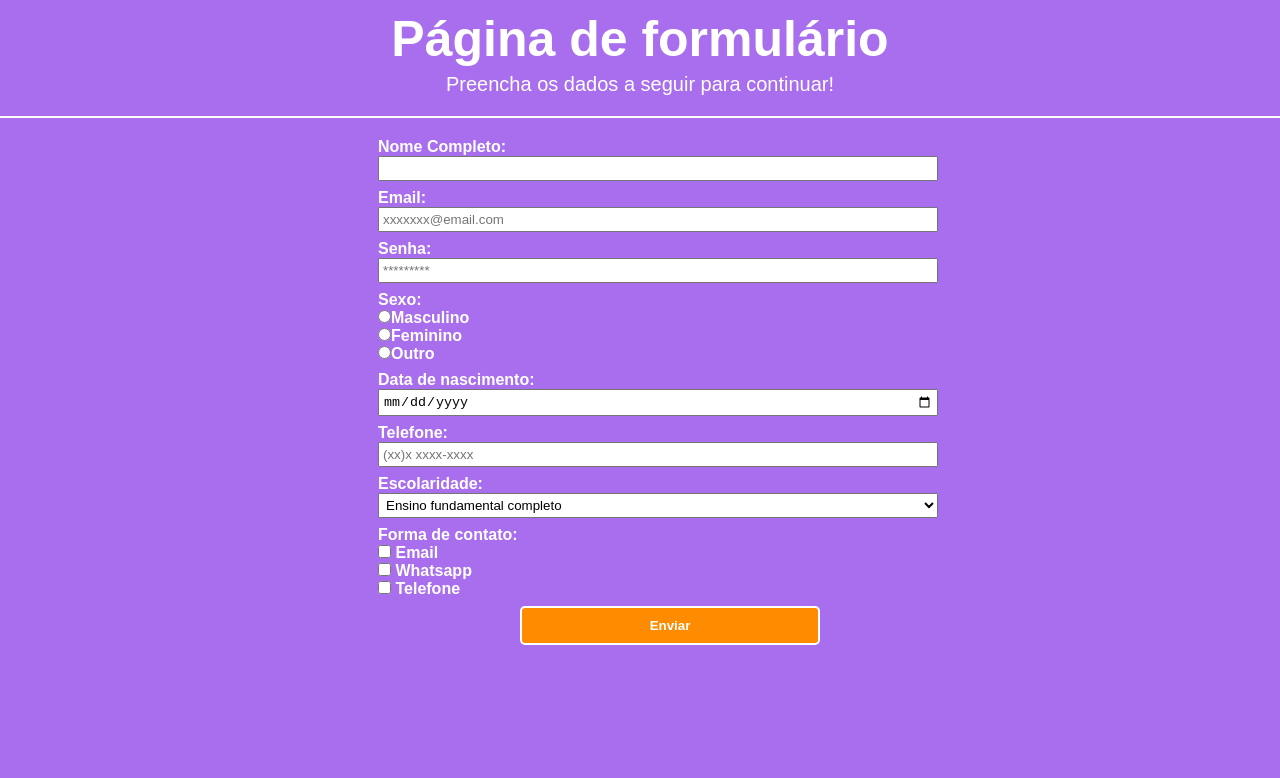
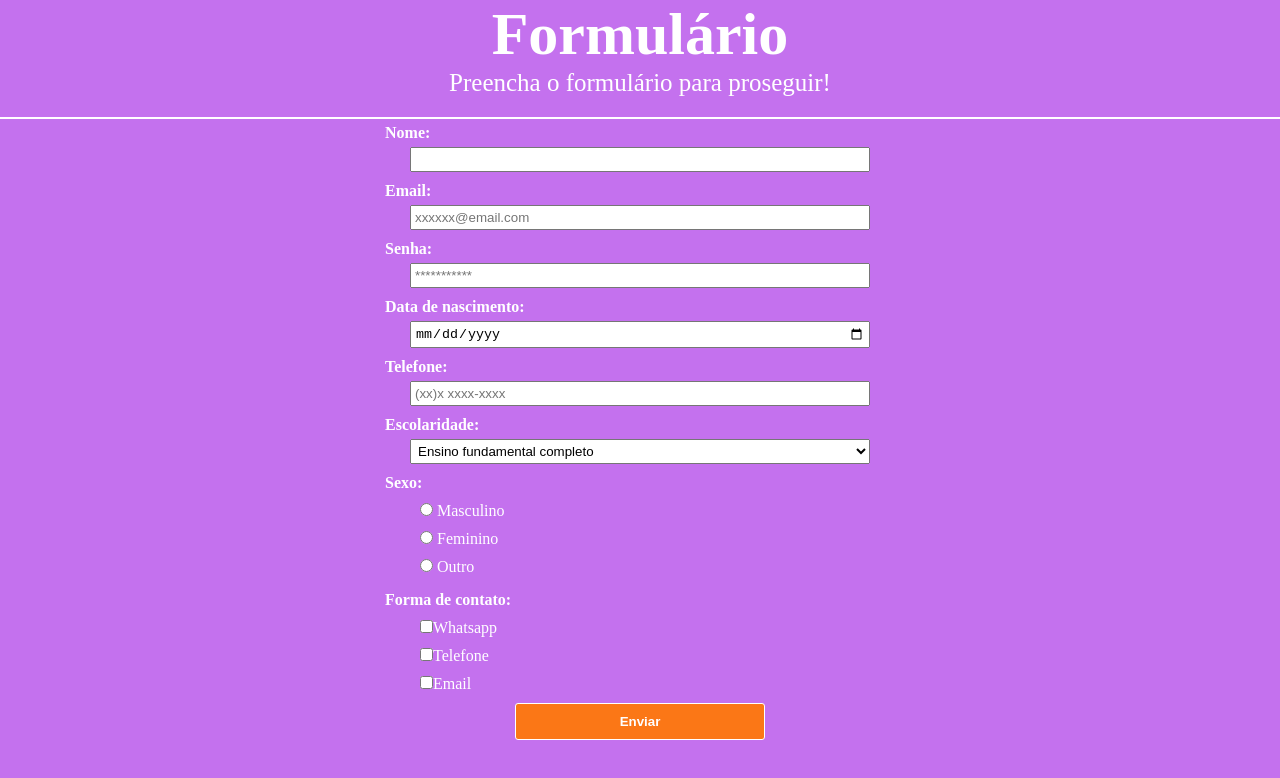
Before and after one commit to math3usmss/Formulario, a plain HTML site: page index.html in a window 1280 px wide. Drawn offline with Linux system fonts and the light colour scheme.

Commit message:
formulario

```diff
--- a/index.html
+++ b/index.html
@@ -1,95 +1,89 @@
 <!DOCTYPE html>
-<html>
+<html lang="en">
 	<head>
-		<meta charset="utf-8">
-		<meta name="viewport" content="width=device-width, initial-scale=1">
-		<title>Página de formulário</title>
-		<link rel="stylesheet" type="text/css" href="style.css">
+		<meta charset="UTF-8">
+		<meta http-equiv="X-UA-Compatible" content="IE=edge">
+		<meta name="viewport" content="width=device-width, initial-scale=1.0">
+		<title>Formulário</title>
+		<link rel="stylesheet" href="style.css">
 	</head>
-
 	<body>
-		<div id="capa_formulario">
-			<h1>Página de formulário</h1>
-			<p>Preencha os dados a seguir para continuar!</p>
+		<div id="logo_formulario">
+			<h1>Formulário</h1>
+			<p>Preencha o formulário para proseguir!</p>
 		</div>
 
 		<div id="divisao"></div>
 
-		<div id="area_formulario">
-
-			<div class="opcao_formulario">
-				<label for="name">Nome Completo:</label>
-				<input class="input_tamanho" type="text" name="nome" id="nome">
+		<div id="principal">
+			<form>
+				<div>
+					<label for="nome">Nome:</label>
+					<input type="text" name="nome" id="nome" class="campo_input">
 				</div>
 
-			<div class="opcao_formulario">
+				<div>
 					<label for="email">Email:</label>
-				<input class="input_tamanho" type="text" name="email" id="email" placeholder="xxxxxxx@email.com">
+					<input type="email" name="email" id="email" class="campo_input" placeholder="xxxxxx@email.com">
 				</div>
 
-			<div class="opcao_formulario">
+				<div>
 					<label for="senha">Senha:</label>
-				<input class="input_tamanho" type="password" name="senha" id="senha" placeholder="*********">
+					<input type="password" name="senha" id="senha" class="campo_input" placeholder="***********">
 				</div>
 
-			<div class="opcao_formulario">
-				<label>Sexo:</label>
-
-				<div class="opcao_radio">
-					<input type="radio" name="contato"><p>Masculino</p>
+				<div>
+					<label for="nascimento">Data de nascimento:</label>
+					<input type="date" name="nascimento" id="nascimento" class="campo_input">
 				</div>
 
-				<div class="opcao_radio">
-					<input type="radio" name="contato"><p>Feminino</p>
+				<div>
+					<label for="telefone">Telefone:</label>
+					<input type="tel" name="telefone" id="telefone" class="campo_input" placeholder="(xx)x xxxx-xxxx">
 				</div>
 
-				<div class="opcao_radio">
-					<input type="radio" name="contato"><p>Outro</p>
-				</div>
-			</div>
-
-			<div class="opcao_formulario">
-				<label for="data">Data de nascimento:</label>
-				<input class="input_tamanho" type="date" name="nascimento" id="data">
-			</div>
-
-			<div class="opcao_formulario">
-				<label for="telefone">Telefone:</label>
-				<input class="input_tamanho" type="tel" name="telefone" id="telefone" placeholder="(xx)x xxxx-xxxx">
-			</div>
-
-			<div class="opcao_formulario">
+				<div>
 					<label>Escolaridade:</label>
 					<select>
 						<option>Ensino fundamental completo</option>
 						<option>Ensino médio completo</option>
-					<option>Ensino Superior completo</option>
+						<option>Ensino superior completo</option>
 						<option>Pós-graduado</option>
 					</select>
 				</div>
 
-			<div class="opcao_formulario">
-				<label>Forma de contato:</label>
-				<div class="opcao_box">
-					<input type="checkbox" name="contato">
-					<p>Email</p>
+				<div id="sexo_formulario">
+					<label>Sexo:</label>
+					<div class="radio_box_formulario">
+						<input type="radio" name="sexo">
+						<p>Masculino</p>
+					</div>
+					<div  class="radio_box_formulario">
+						<input type="radio" name="sexo">
+						<p>Feminino</p>
+					</div>
+					<div  class="radio_box_formulario">
+						<input type="radio" name="sexo">
+						<p>Outro</p>
+					</div>
 				</div>
 
-				<div class="opcao_box">
-					<input type="checkbox" name="contato">
-					<p>Whatsapp</p>
+				<div>
+					<label>Forma de contato:</label>
+					<div  class="radio_box_formulario">
+						<input type="checkbox">Whatsapp
+					</div>
+					<div  class="radio_box_formulario">
+						<input type="checkbox">Telefone
+					</div>
+					<div  class="radio_box_formulario">
+						<input type="checkbox">Email
+					</div>
 				</div>
 
-				<div class="opcao_box">
-					<input type="checkbox" name="contato">
-					<p>Telefone</p>
+				<button type="submit">Enviar</button>
+			</form>
 		</div>
 
-			</div>
-
-			<div id="btn_enviar">
-				<input type="submit" value="Enviar">
-			</div>
-		</div>
 	</body>
 </html>
--- a/style.css
+++ b/style.css
@@ -1,72 +1,80 @@
 *{
+	margin: 0;
 	padding: 0;
-	margin: 0;
 }
 
 body{
-	font: 16px sans-serif;
-	background: #A86EEE;
+	background: #C471EE;
 	color: #fff;
-}
-
-#capa_formulario{
+	font-size: 16px;
 	text-align: center;
 }
 
-#capa_formulario h1{
-	padding: 10px 0 5px 0;
-	font-size: 50px;
+
+#logo_formulario h1{
+	font-size: 60px;
 }
 
-#capa_formulario p {
-	padding-bottom: 20px;
-	font-size: 20px;
+#logo_formulario p{
+	font-size: 25px;
+	margin-bottom: 20px;
 }
 
 #divisao{
 	border-bottom: 2px solid #fff;
-	margin-bottom:20px;
 }
 
-#area_formulario{
-	width: 540px;
-	font-weight: bold;
-	margin: 10px auto;
+#principal{
+	width: 520px;
+	margin: 0 auto;
 }
 
-#area_formulario label{
-	display: block;
+#principal div{
+	padding: 5px;
 }
 
-#area_formulario select{
-	width: 560px;
+form{
+	text-align: center;
+
+}
+
+label{
+	display: block;
+	text-align: left;
+	font-weight: bold;
+	margin-bottom: 5px;
+}
+
+.campo_input{
+	width: 450px;
 	padding: 3px;
 }
 
-.input_tamanho{
-	width: 550px;
+select{
+	width: 460px;
 	padding: 3px;
 }
 
-.opcao_formulario{
-	margin: 8px;
+#sexo_formulario p{
+	display: inline;
 }
 
-.opcao_formulario p{
-	display: inline-block;
+.radio_box_formulario{
+	display: block;
+	text-align: left;
+	margin-left: 30px;
 }
 
-#btn_enviar input{
+button{
 	padding: 10px;
-	width: 300px;
-	border: 2px solid #fff;
-	border-radius: 5px;
-	background: #FF8C00;
+	width: 250px;
 	color: #fff;
 	font-weight: bold;
-	margin: 0 150px;
+	background-color:#FB7716;
+	border: 1px solid #fff;
+	border-radius: 3px;
 }
 
-#btn_enviar input:hover{
-	background: #FFA500;
+button:hover{
+	background: #FB5B16;
 }
```
Lines whose indentation alone changed are shown as unchanged.
